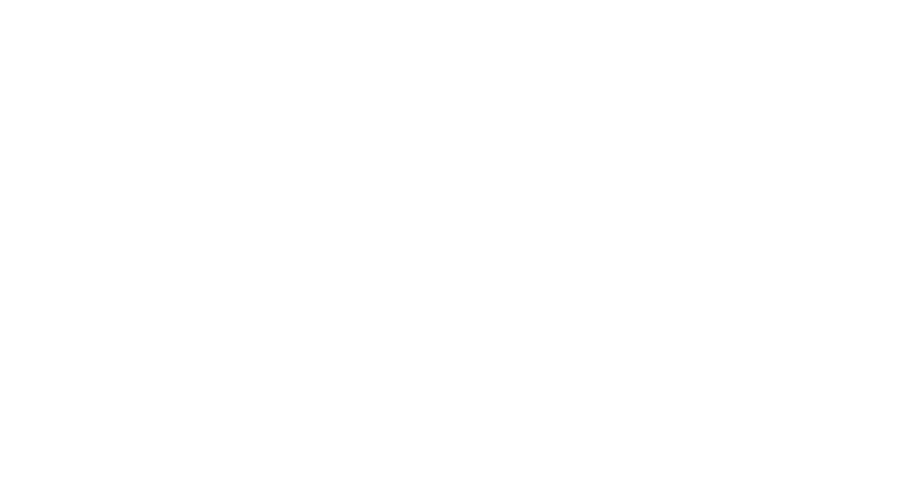
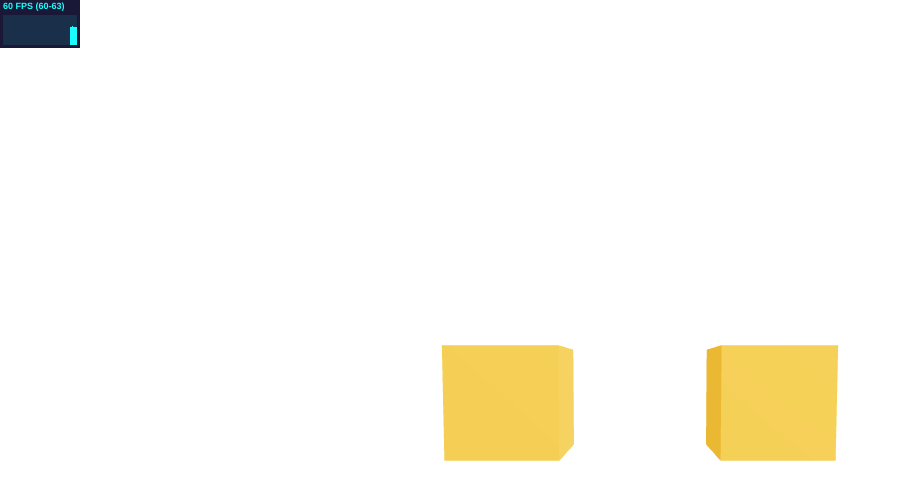
Before and after one commit to igorlakovsky/3d-building, a React (Create React App) app: page / in a window 1280 px wide. Shown: the top 500 px of the page, without its empty margins (0-902 px from the left). Built offline with nearby package versions, Linux system fonts and the light colour scheme.

Commit message:
react-three-fiber

```diff
--- a/package.json
+++ b/package.json
@@ -3,12 +3,15 @@
   "version": "0.1.0",
   "private": true,
   "dependencies": {
+    "@react-three/drei": "^9.46.2",
+    "@react-three/fiber": "^8.9.1",
     "@testing-library/jest-dom": "^5.16.5",
     "@testing-library/react": "^13.4.0",
     "@testing-library/user-event": "^13.5.0",
     "react": "^18.2.0",
     "react-dom": "^18.2.0",
     "react-scripts": "5.0.1",
+    "three": "^0.147.0",
     "web-vitals": "^2.1.4"
   },
   "scripts": {
--- a/src/App.js
+++ b/src/App.js
@@ -1,7 +1,40 @@
+import React, { useRef, useState } from 'react'
+import { Canvas, useFrame } from '@react-three/fiber'
+import { Stats } from '@react-three/drei'
+
+function Box(props) {
+  const mesh = useRef()
+
+  const [hovered, setHover] = useState(false)
+  const [active, setActive] = useState(false)
+
+  useFrame(() => (mesh.current.rotation.x += 0.01))
+
+  return (
+    <mesh
+      {...props}
+      ref={mesh}
+      scale={active ? 1.5 : 1}
+      onClick={() => setActive(!active)}
+      onPointerOver={() => setHover(true)}
+      onPointerOut={() => setHover(false)}
+    >
+      <boxGeometry args={[1, 1, 1]} />
+      <meshStandardMaterial color={hovered ? 'hotpink' : 'orange'} />
+    </mesh>
+  )
+}
+
 function App() {
   return (
     <div className="App">
-      <br></br>
+      <Canvas>
+        <Stats />
+        <ambientLight />
+        <pointLight position={[10, 10, 10]} />
+        <Box position={[-1.2, 0, 0]} />
+        <Box position={[1.2, 0, 0]} />
+      </Canvas>
     </div>
   )
 }
--- a/src/index.css
+++ b/src/index.css
@@ -1,13 +1,8 @@
 body {
   margin: 0;
-  font-family: -apple-system, BlinkMacSystemFont, 'Segoe UI', 'Roboto', 'Oxygen',
-    'Ubuntu', 'Cantarell', 'Fira Sans', 'Droid Sans', 'Helvetica Neue',
-    sans-serif;
-  -webkit-font-smoothing: antialiased;
-  -moz-osx-font-smoothing: grayscale;
 }
 
-code {
-  font-family: source-code-pro, Menlo, Monaco, Consolas, 'Courier New',
-    monospace;
+.App {
+  width: 100%;
+  height: 100vh;
 }
```
Also changed, not shown: .eslintrc.json, 1 other file (tests, documents, lock files or other folders).
